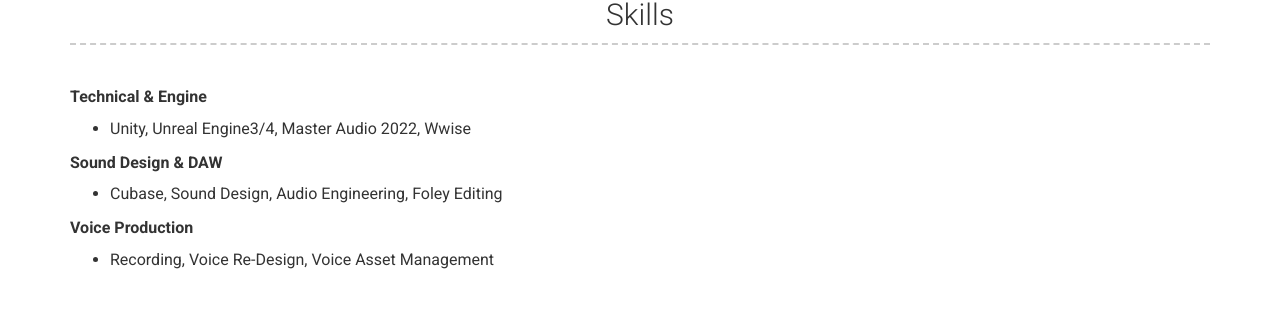
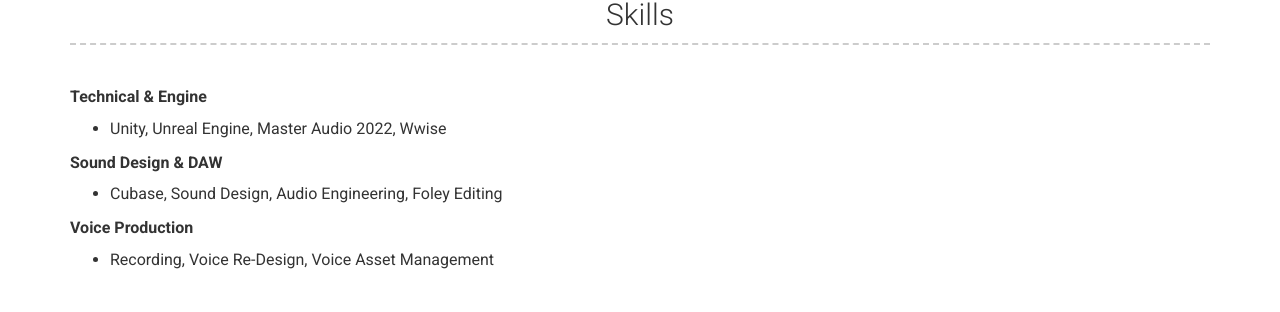
Before and after one commit to 28mimi/28mimi.github.io, a Jekyll site: the page built from index.md, in a window 1280 px wide and 900 px high, scrolled down 1645 px. Shown: the part 141-453 px from the top of the window. Built offline with Jekyll 4.4.1, drawn with Linux system fonts in a browser that asks for light colours; nearby versions of some CDN libraries.

Commit message:
Update _config.yml

```diff
--- a/_config.yml
+++ b/_config.yml
@@ -88,7 +88,7 @@ content:
     layout: text
     content: |
       **Technical & Engine**
-      - Unity, Unreal Engine3/4, Master Audio 2022, Wwise
+      - Unity, Unreal Engine, Master Audio 2022, Wwise
 
       **Sound Design & DAW**
       - Cubase, Sound Design, Audio Engineering, Foley Editing
```
